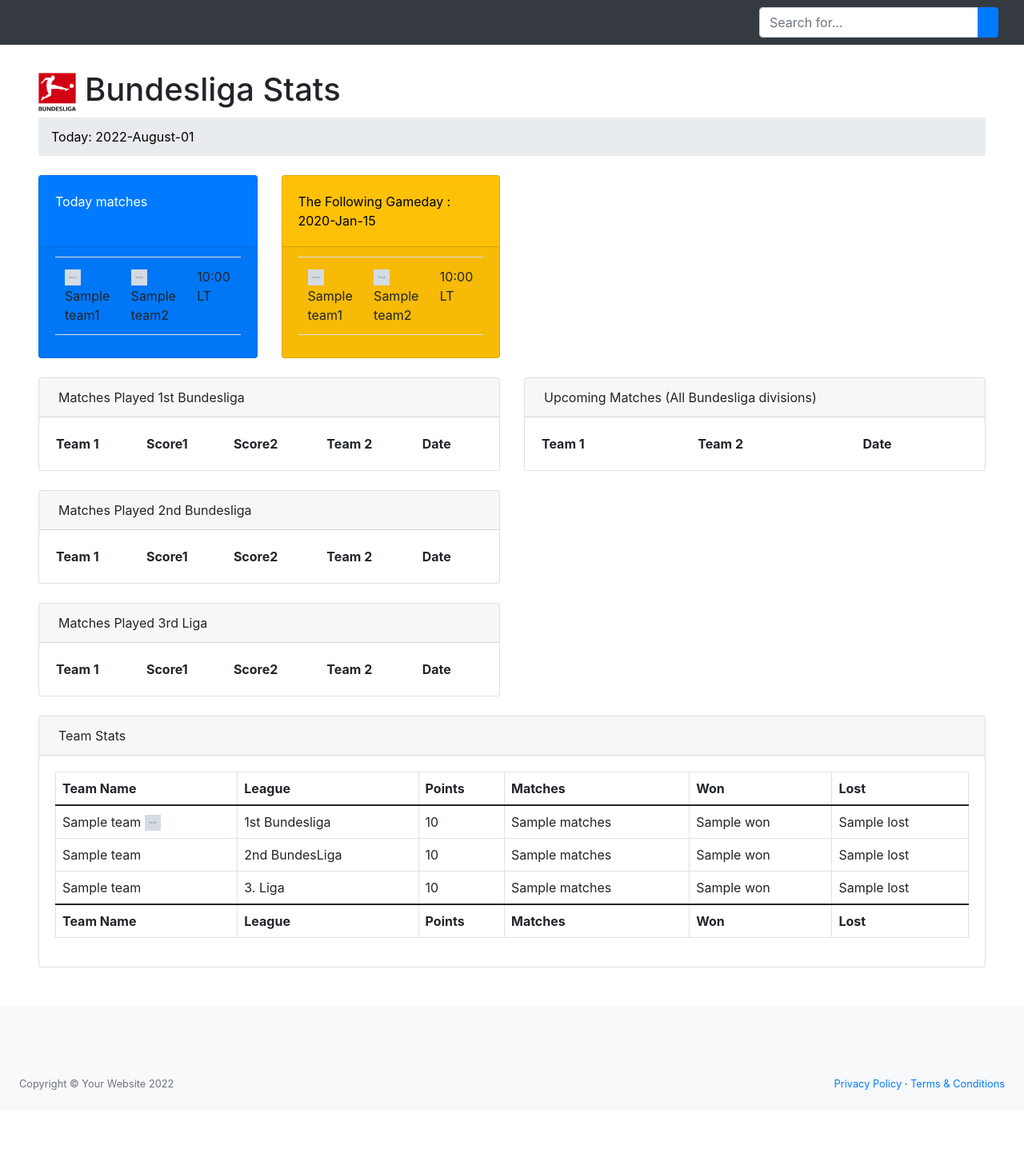
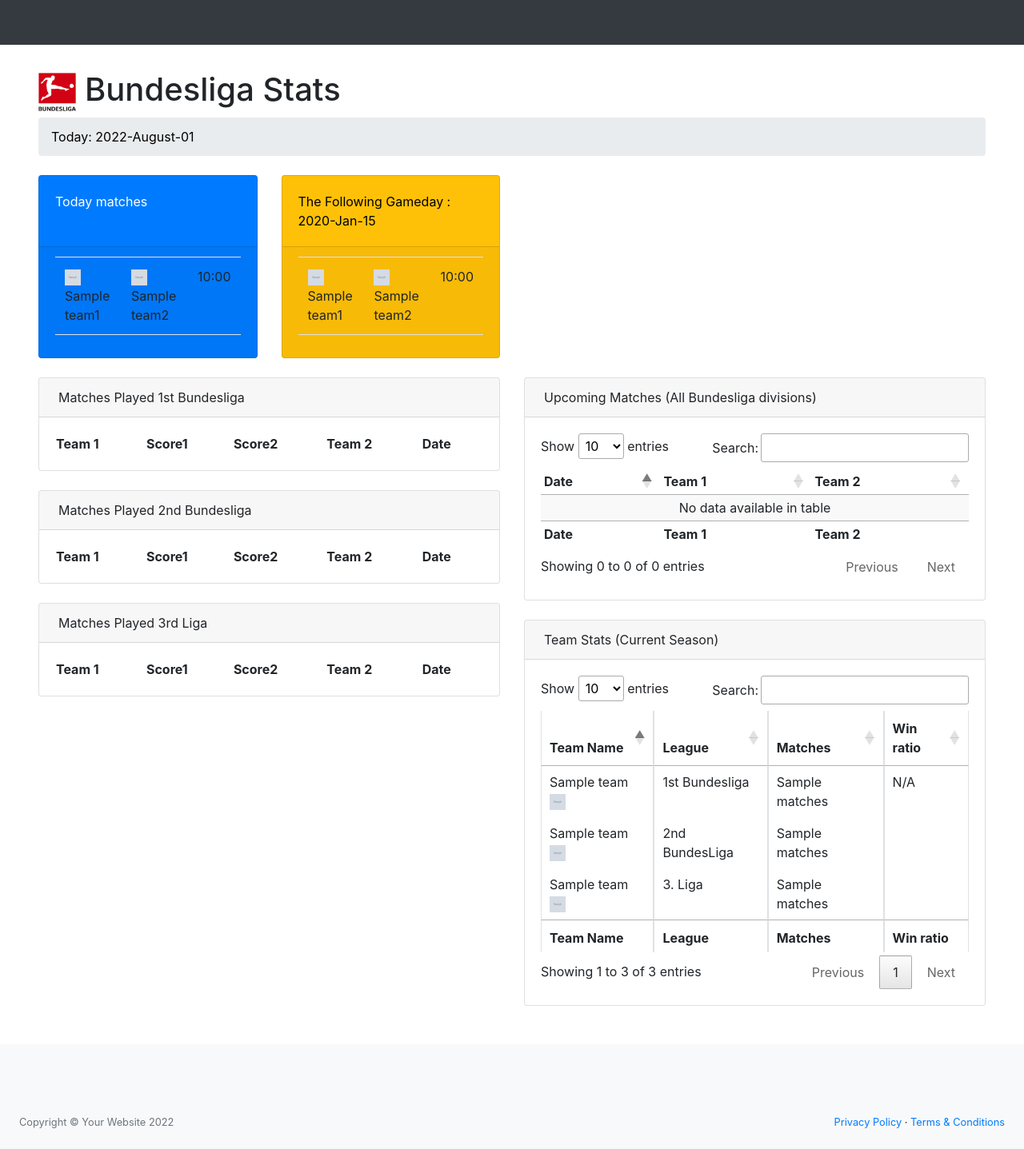
Before and after one commit to DelDmc/adata-openliga, a Django app: template src/templates/index.html in a window 1280 px wide. Shown: the whole page at 80% size. Before the commit the page ends 1363 px from the top, so only its background shows below. Run offline with Django 4.2, Linux system fonts and the light colour scheme; the template is opened without the code that fills it: most values are stand-ins (such as "Sample title", 1, 10 or a date in 2020); grey boxes marked "Sample" are stand-in pictures; lists and menus that the app fills with data are empty; some libraries are stand-ins or nearby versions.

Commit message:
1. Minor changes and improvements 2. Columns "win, Lose, points" removed from the "team stats" table 3. Added Win ratio 4. Added JS to tables 5. Removed 'LT' - local time letters from games cards

```diff
--- a/requirements.txt
+++ b/requirements.txt
@@ -9,6 +9,7 @@ decorator==5.1.1
 Django==4.0.6
 django-crispy-forms==1.14.0
 django-extensions==3.2.0
+django-mathfilters==1.0.0
 executing==0.9.0
 flake8==4.0.1
 idna==3.3
--- a/src/config/urls.py
+++ b/src/config/urls.py
@@ -15,13 +15,12 @@ Including another URLconf
 """
 from django.conf.urls.static import static
 from django.contrib import admin
-from django.urls import path, include
+from django.urls import path
 
 from config import settings
 from openliga.views import IndexView
 
 urlpatterns = [
     path("admin/", admin.site.urls),
-    path("openliga/", include("openliga.urls")),
     path("", IndexView.as_view(), name="index"),
 ] + static(settings.MEDIA_URL, document_root=settings.MEDIA_ROOT)
--- a/src/openliga/urls.py
+++ /dev/null
@@ -1,9 +0,0 @@
-from django.contrib import admin
-from django.urls import path
-
-
-app_name = "openliga"
-
-urlpatterns = [
-    # path("show-leagues/", show_all_leagues, name="show_all_leagues"),
-]
--- a/src/templates/index.html
+++ b/src/templates/index.html
@@ -1,5 +1,7 @@
 <!DOCTYPE html>
 {% load static %}
+{% load mathfilters %}
+
 <html lang="en">
     <head>
         <meta charset="utf-8" />
@@ -9,17 +11,12 @@
         <meta name="author" content="" />
         <title>Bundesliga Stats</title>
         <link href="{% static 'css/styles.css' %}" rel="stylesheet" />
+        <link href="https://cdn.datatables.net/1.12.1/css/jquery.dataTables.min.css" rel="stylesheet"/>
         <link rel="stylesheet" href="https://cdn.jsdelivr.net/npm/bootstrap@4.0.0/dist/css/bootstrap.min.css" integrity="sha384-Gn5384xqQ1aoWXA+058RXPxPg6fy4IWvTNh0E263XmFcJlSAwiGgFAW/dAiS6JXm" crossorigin="anonymous">
     </head>
     <body class="sb-nav-fixed">
         <nav class="sb-topnav navbar navbar-expand navbar-dark bg-dark">
             <!-- Navbar Search-->
-            <form class="d-none d-md-inline-block form-inline ms-auto me-0 me-md-3 my-2 my-md-0">
-                <div class="input-group">
-                    <input class="form-control" type="text" placeholder="Search for..." aria-label="Search for..." aria-describedby="btnNavbarSearch" />
-                    <button class="btn btn-primary" id="btnNavbarSearch" type="button"><i class="fas fa-search"></i></button>
-                </div>
-            </form>
         </nav>
         <div>
             <div >
@@ -41,7 +38,7 @@
                                                     <tr>
                                                         <td><img alt="team_ico" src="{{ match.team1.teamIconUrl }}" width="20px" height="20px"> {{ match.team1.shortName }}</td>
                                                         <td><img alt="team_ico" src="{{ match.team2.teamIconUrl }}" width="20px" height="20px"> {{ match.team2.shortName }}</td>
-                                                        <td>{{ match.matchDateTime|time:"H:i" }} LT</td>
+                                                        <td>{{ match.matchDateTime|time:"H:i" }}</td>
                                                     </tr>
                                                 {% empty %}
                                                     <td>No matches today</td>
@@ -61,7 +58,7 @@
                                                     <tr>
                                                         <td><img alt="team_ico" src="{{ match.team1.teamIconUrl }}" width="20px" height="20px"> {{ match.team1.shortName }}</td>
                                                         <td><img  alt="team_ico" src="{{ match.team2.teamIconUrl }}" width="20px" height="20px"> {{ match.team2.shortName }}</td>
-                                                        <td>{{ match.matchDateTime|time:"H:i" }} LT</td>
+                                                        <td>{{ match.matchDateTime|time:"H:i" }}</td>
                                                     </tr>
                                                 {% empty %}
                                                     <td>No matches today</td>
@@ -197,57 +194,56 @@
                                         Upcoming Matches (All Bundesliga divisions)
                                     </div>
                                     <div class="card-body">
-                                        <table id="bl1_future" class="display compact" style="width:100%">
+                                        <table id="upcoming_matches" class="display compact" style="width:100%">
                                             <thead>
                                                 <tr>
+                                                    <th>Date</th>
                                                     <th>Team 1</th>
                                                     <th>Team 2</th>
-{#                                                    <th>League</th>#}
-                                                    <th>Date</th>
                                                 </tr>
                                             </thead>
                                             <tbody>
                                                 {% for match in matches %}
                                                     {% if match.matchIsFinished == False %}
                                                         <tr>
+                                                            <td>{{ match.matchDateTime|date:"Y-m-d H:i"}}</td>
                                                             <td><img alt="team_ico" src="{{ match.team1.teamIconUrl }}" width="20px" height="20px"> {{ match.team1.teamName }} </td>
                                                             <td><img alt="team_ico" src="{{ match.team2.teamIconUrl }}" width="20px" height="20px"> {{ match.team2.teamName }}</td>
-{#                                                            <td>{{ match.leagueShortcut }}</td>#}
-                                                            <td>{{ match.matchDateTime|date:"Y-m-d H:i"}}</td>
                                                         </tr>
                                                     {% endif %}
                                                 {% endfor %}
                                             </tbody>
+                                            <tfoot>
+                                                <tr>
+                                                    <th>Date</th>
+                                                    <th>Team 1</th>
+                                                    <th>Team 2</th>
+                                                </tr>
+                                            </tfoot>
                                         </table>
-                                    </div>
-                                </div>
                                     </div>
                                 </div>
                                 <div class="card mb-5">
                                     <div class="card-header">
                                         <i class="fas fa-table me-1"></i>
-                                Team Stats
+                                        Team Stats (Current Season)
                                     </div>
                                     <div class="card-body">
-                                <table class="dataTable-table">
+                                        <table id="stats_table" class="dataTable-table">
                                             <thead>
                                                 <tr>
                                                     <th>Team Name</th>
                                                     <th>League</th>
-                                            <th>Points</th>
                                                     <th>Matches</th>
-                                            <th>Won</th>
-                                            <th>Lost</th>
+                                                    <th>Win ratio</th>
                                                 </tr>
                                             </thead>
                                             <tfoot>
                                                 <tr>
                                                     <th>Team Name</th>
                                                     <th>League</th>
-                                            <th>Points</th>
                                                     <th>Matches</th>
-                                            <th>Won</th>
-                                            <th>Lost</th>
+                                                    <th>Win ratio</th>
                                                 </tr>
                                             </tfoot>
                                             <tbody>
@@ -255,34 +251,30 @@
                                                 <tr>
                                                     <td>{{ team.teamName }} <img src="{{  team.teamIconUrl }}" alt="team_logo" width="20px" height="20px"></td>
                                                     <td>1st Bundesliga</td>
-                                            <td>{{ team.points }}</td>
                                                     <td>{{ team.matches }}</td>
-                                            <td>{{ team.won }}</td>
-                                            <td>{{ team.lost }}</td>
+                                                     <td>{% if team.matches > 0 %}{{ team.won | div:team.matches |mul:100 }} %{% else %}N/A{% endif %}</td>
                                                 </tr>
                                                 {% endfor %}
                                                 {% for team in teams_stats.bl2 %}
                                                 <tr>
-                                            <td>{{ team.teamName }}</td>
+                                                    <td>{{ team.teamName }} <img src="{{  team.teamIconUrl }}" alt="team_logo" width="20px" height="20px"></td>
                                                     <td>2nd BundesLiga</td>
-                                            <td>{{ team.points }}</td>
                                                     <td>{{ team.matches }}</td>
-                                            <td>{{ team.won }}</td>
-                                            <td>{{ team.lost }}</td>
+                                                     <td>{% if team.matches > 0%}{{ team.won | div:team.matches |mul:100 }} %{% endif %}</td>
                                                 </tr>
                                                 {% endfor %}
                                                 {% for team in teams_stats.bl3 %}
                                                 <tr>
-                                            <td>{{ team.teamName }}</td>
+                                                    <td>{{ team.teamName }} <img src="{{  team.teamIconUrl }}" alt="team_logo" width="20px" height="20px"></td>
                                                     <td>3. Liga</td>
-                                            <td>{{ team.points }}</td>
                                                     <td>{{ team.matches }}</td>
-                                            <td>{{ team.won }}</td>
-                                            <td>{{ team.lost }}</td>
+                                                    <td>{% if team.matches > 0%}{{ team.won | div:team.matches |mul:100 }} %{% endif %}</td>
                                                 </tr>
                                                 {% endfor %}
                                             </tbody>
                                         </table>
+                                    </div>
+                                </div>
                             </div>
                         </div>
                     </div>
@@ -301,5 +293,13 @@
                 </footer>
             </div>
         </div>
+    <script src="https://code.jquery.com/jquery-3.5.1.js"></script>
+    <script src="https://cdn.datatables.net/1.12.1/js/jquery.dataTables.min.js"></script>
+    <script>
+        $(document).ready(function () {
+            $('#upcoming_matches').DataTable();
+            $('#stats_table').DataTable();
+        });
+    </script>
     </body>
 </html>
```
Also changed, not shown: src/config/settings.py (+11 -7 lines), src/openliga/views.py (+5 -10 lines). Lines whose indentation alone changed are shown as unchanged.
